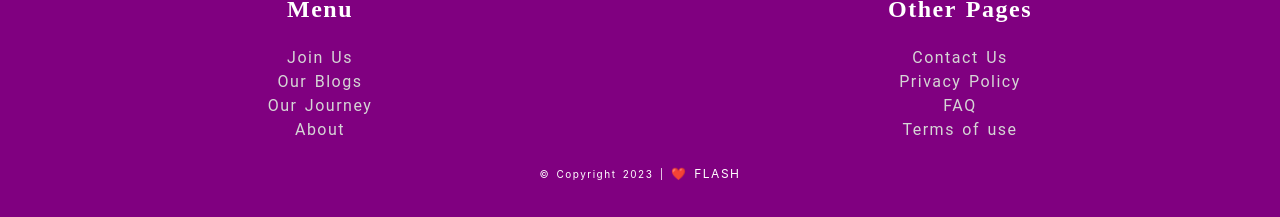
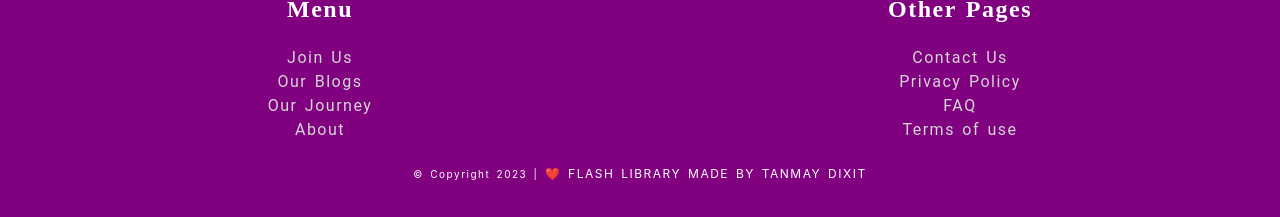
Before and after one commit to tanmaydixit27/flash_library, a plain HTML site: page index.html in a window 1280 px wide. Shown: the part 1517-1734 px from the top of the page. Drawn offline with nearby package versions, Linux system fonts and the light colour scheme; a web font is replaced by a local one.

Commit message:
Update index.html

```diff
--- a/index.html
+++ b/index.html
@@ -825,7 +825,7 @@ box-shadow:0px 10px 14px black;
 
    <!-- copyright area -->
 
-      <p class="copyright">&copy Copyright 2023 | <a href="https://www.instagram.com/tanmay._.dixit/">❤️ FLASH</a></p>
+      <p class="copyright">&copy Copyright 2023 | <a href="https://www.instagram.com/tanmay._.dixit/">❤️ FLASH LIBRARY MADE BY TANMAY DIXIT</a></p>
 
 </footer>
 
```
